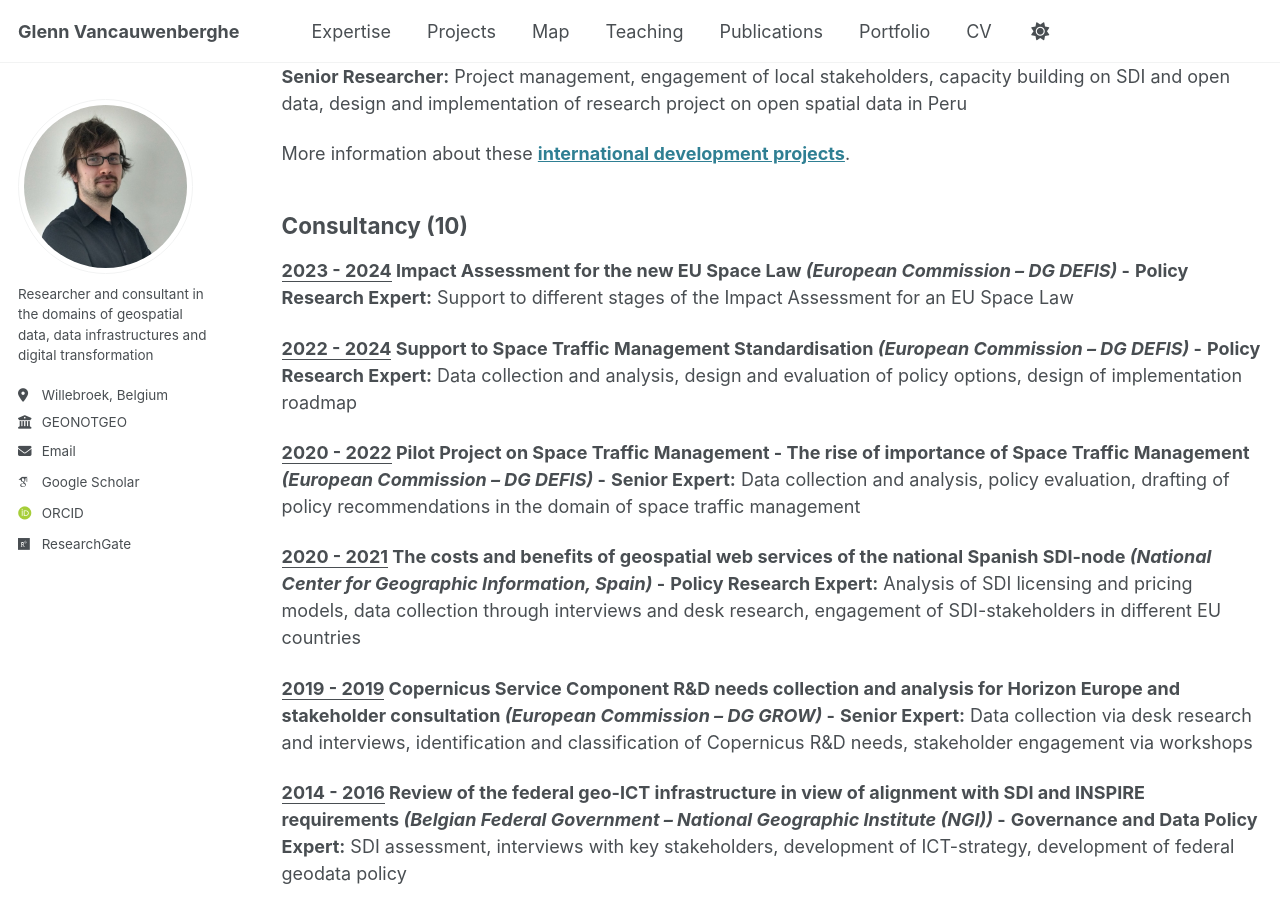
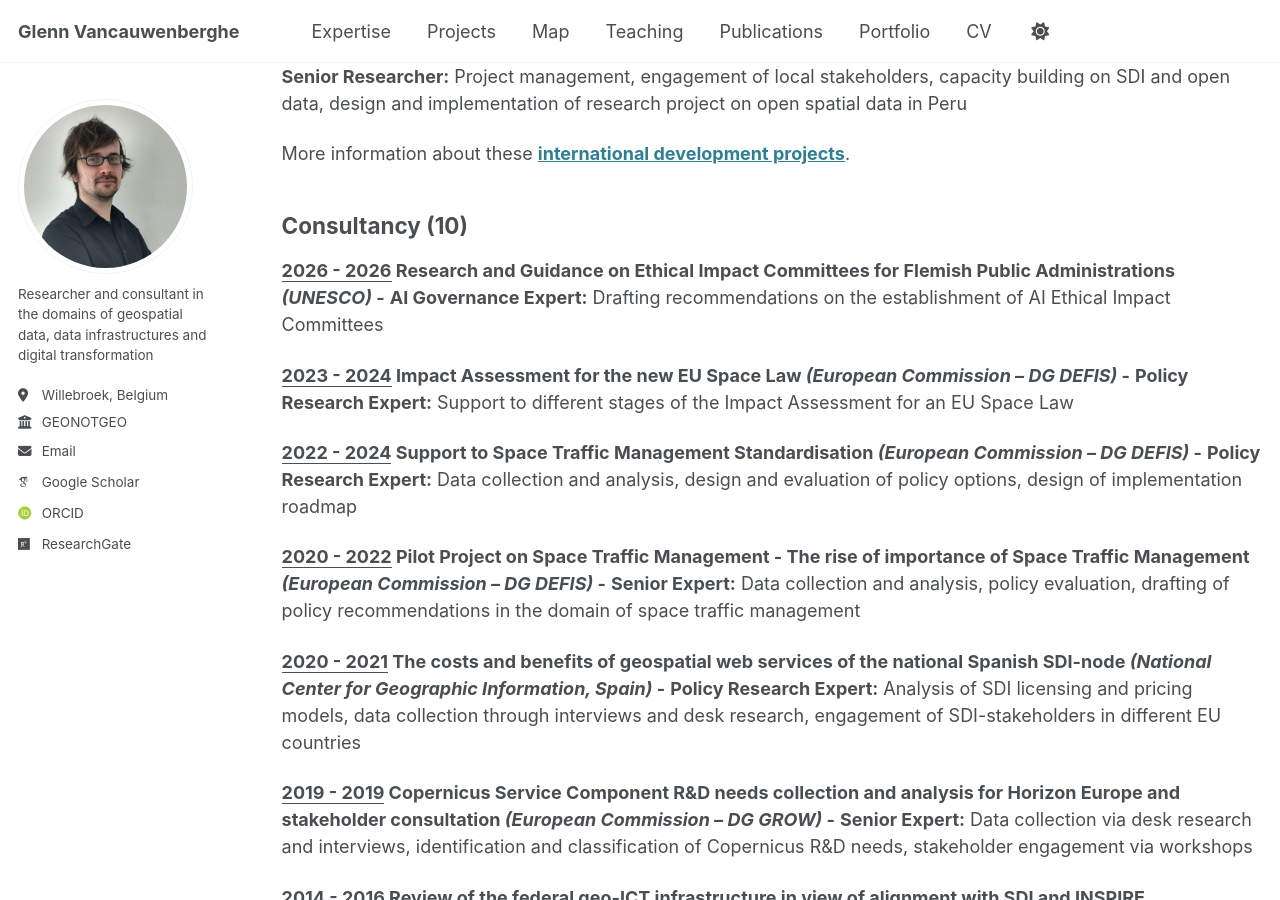
Before and after one commit to GVancauwenberghe/gvancauwenberghe.github.io, a Jekyll site: the page built from _pages/projects.md, in a window 1280 px wide and 900 px high, scrolled down 1065 px. Built offline with Jekyll 4.4.1, drawn with Linux system fonts in a browser that asks for light colours; some web fonts are replaced.

Commit message:
Update projects.md

```diff
--- a/_pages/projects.md
+++ b/_pages/projects.md
@@ -39,6 +39,9 @@
 More information about these [**international development projects**](https://gvancauwenberghe.github.io/development).
 
 ## Consultancy (10)
+
+**<ins>2026 - 2026</ins> Research and Guidance on Ethical Impact Committees for Flemish Public Administrations _(UNESCO)_ -**
+**AI Governance Expert:** Drafting recommendations on the establishment of AI Ethical Impact Committees
 
 **<ins>2023 - 2024</ins> Impact Assessment for the new EU Space Law _(European Commission –   DG DEFIS)_ -**
 **Policy Research Expert:** Support to different stages of the Impact Assessment for an EU Space Law
```
